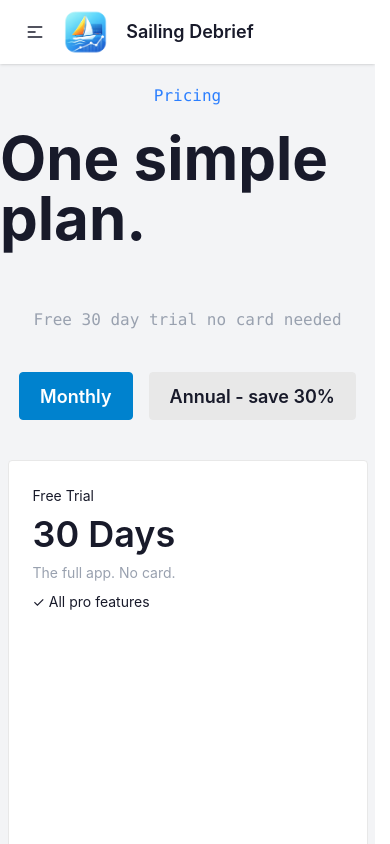
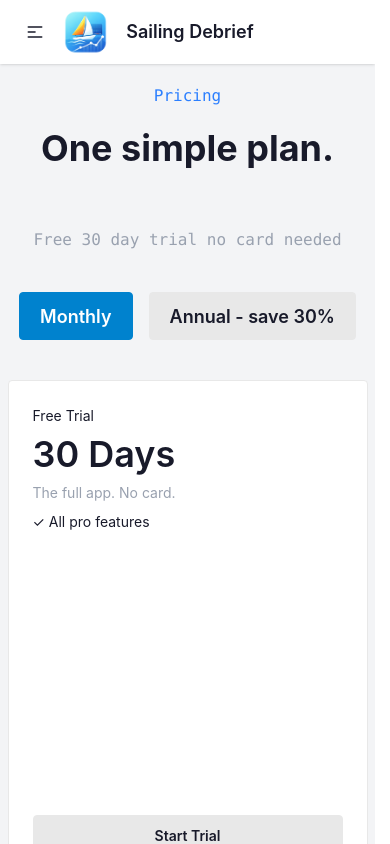
Before and after one commit to tommytunes/Sailing-Debrief-Website, a React (Vite) app: page /pricing in a window 390 px wide. Shown: the top 844 px of the page. Built offline with nearby package versions, Linux system fonts and the light colour scheme; no server answers.

Commit message:
pricing font size

```diff
--- a/src/pages/Pricing/PricingPage.jsx
+++ b/src/pages/Pricing/PricingPage.jsx
@@ -21,7 +21,7 @@ const PricingPage = () => {
     return (
         <div className="flex flex-col items-center">
             <h1 className="font-mono mb-5 text-blue-500 pt-5">Pricing</h1>
-            <h1 className="mb-15 text-6xl font-bold">One simple plan.</h1>
+            <h1 className="mb-15 text-4xl lg:text-6xl font-bold">One simple plan.</h1>
             <h1 className="font-mono text-gray-400 mb-10">Free 30 day trial no card needed</h1>
 
             <div className="flex flex-row mb-10 gap-4">
```
